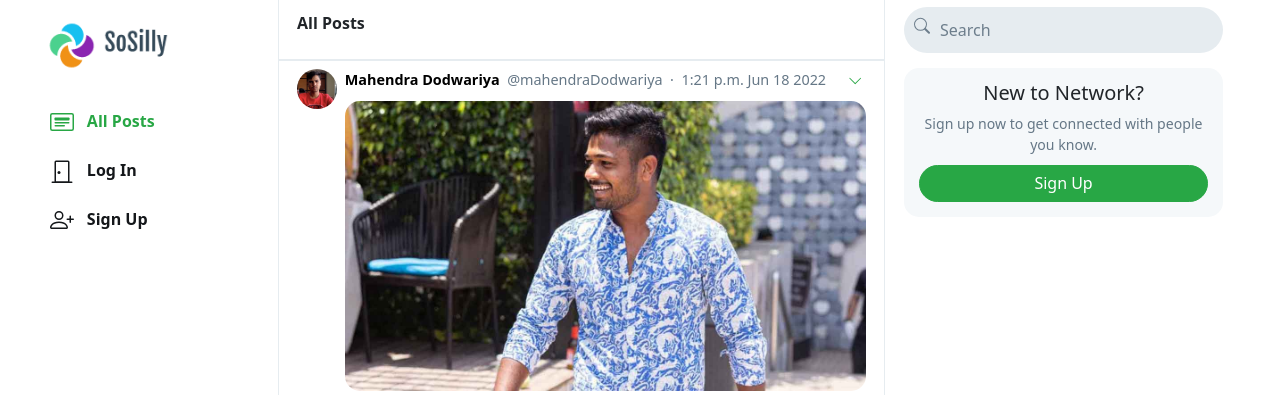
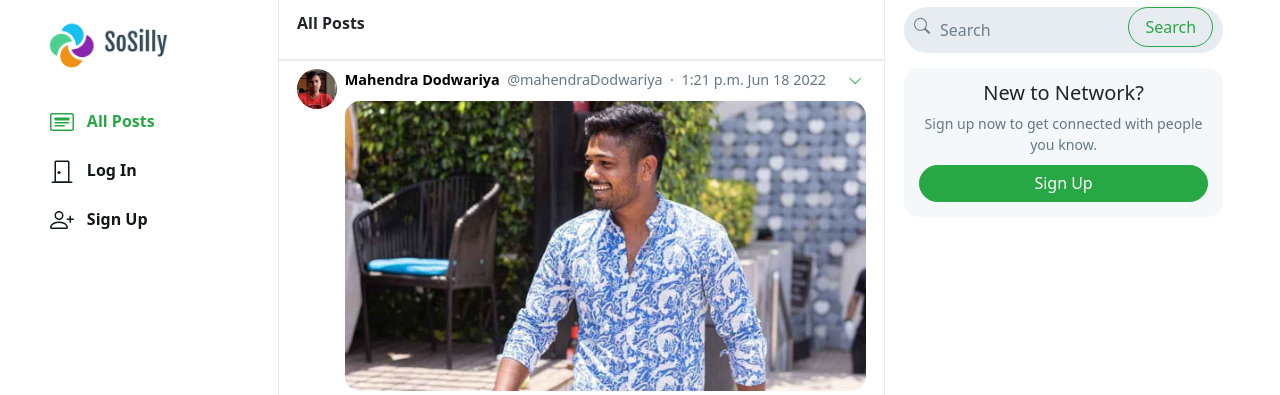
Before and after one commit to mahendraDodwariya/sosillymedia, a Django app: page / in a window 1280 px wide. Shown: the top 395 px of the page. Run offline with Django 4.2, Linux system fonts and the light colour scheme; data comes from the database, SQL or seed files in the repository; some libraries are stand-ins or nearby versions.

Commit message:
search updated

```diff
--- a/network/templates/network/layout.html
+++ b/network/templates/network/layout.html
@@ -221,6 +221,7 @@
                                 </svg>
                             </div>
                             <input type="text" name="query" id="search-box" placeholder="Search">
+                            <button style="  height:2.5em;"   class="btn btn-outline-success" type="submit" >Search</button>
                         </div>
                     </form>
                 </nav>
```
